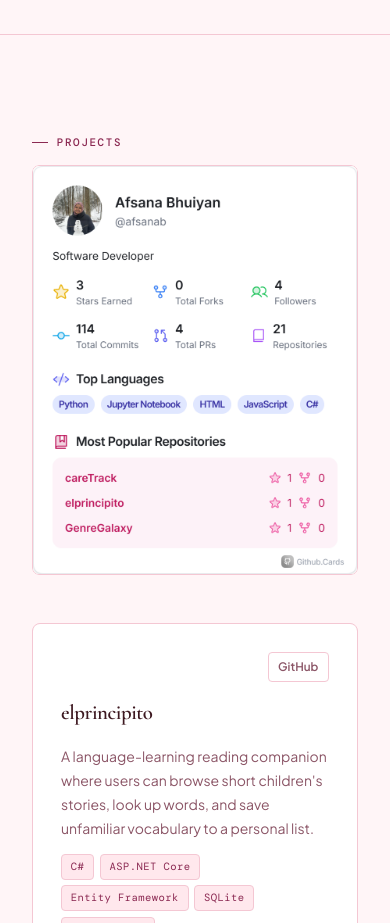
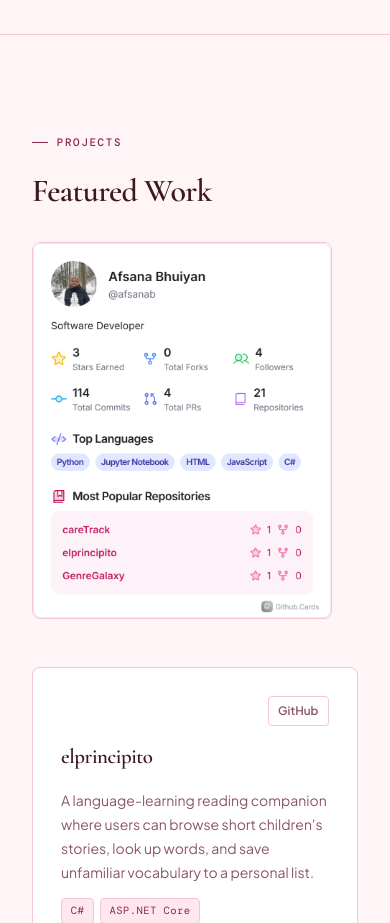
Before and after one commit to afsanab/AfsanasPortfolio, a React (Vite) app: page / in a window 390 px wide. Shown: the part 1660-2583 px from the top of the page. Built offline with nearby package versions, Linux system fonts and the light colour scheme.

Commit message:
fixed spacing issues

```diff
--- a/src/App.tsx
+++ b/src/App.tsx
@@ -157,10 +157,13 @@ export default function App() {
       {/* Projects */}
       <section id="projects" className="section">
         <div className="container">
-          <span className="section-label">Projects</span>
-
-          {/* GitHub Stats Card */}
-          <div className="github-card-wrapper">
+          <div className="projects-header">
+            <div>
+              <span className="section-label">Projects</span>
+              <h2 className="projects-main-title">Featured Work</h2>
+            </div>
+            {/* GitHub Stats Card */}
+            <div className="github-card-wrapper">
             <a
               href="https://github.com/afsanab"
               target="_blank"
@@ -173,6 +176,7 @@ export default function App() {
                 className="github-card"
               />
             </a>
+            </div>
           </div>
 
           <div className="projects-grid">
--- a/src/styles.css
+++ b/src/styles.css
@@ -417,10 +417,26 @@ body.light .nav.scrolled {
 }
 
 /* ==================== PROJECTS ==================== */
+.projects-header {
+  display: flex;
+  justify-content: space-between;
+  align-items: flex-start;
+  margin-bottom: 3rem;
+  gap: 2rem;
+}
+
+.projects-main-title {
+  font-family: var(--font-display);
+  font-size: clamp(2rem, 4vw, 2.9rem);
+  font-weight: 600;
+  letter-spacing: -0.02em;
+  color: var(--text);
+  margin-top: 0.5rem;
+  line-height: 1.15;
+}
+
 .github-card-wrapper {
-  display: flex;
-  justify-content: flex-end;
-  margin-bottom: 3rem;
+  flex-shrink: 0;
 }
 
 .github-card-link {
@@ -443,6 +459,18 @@ body.light .nav.scrolled {
   display: block;
   border: 1px solid var(--border);
   border-radius: var(--radius);
+}
+
+@media (max-width: 768px) {
+  .projects-header {
+    flex-direction: column;
+    align-items: flex-start;
+  }
+
+  .github-card-wrapper {
+    width: 100%;
+    max-width: 300px;
+  }
 }
 
 .projects-grid {
```
